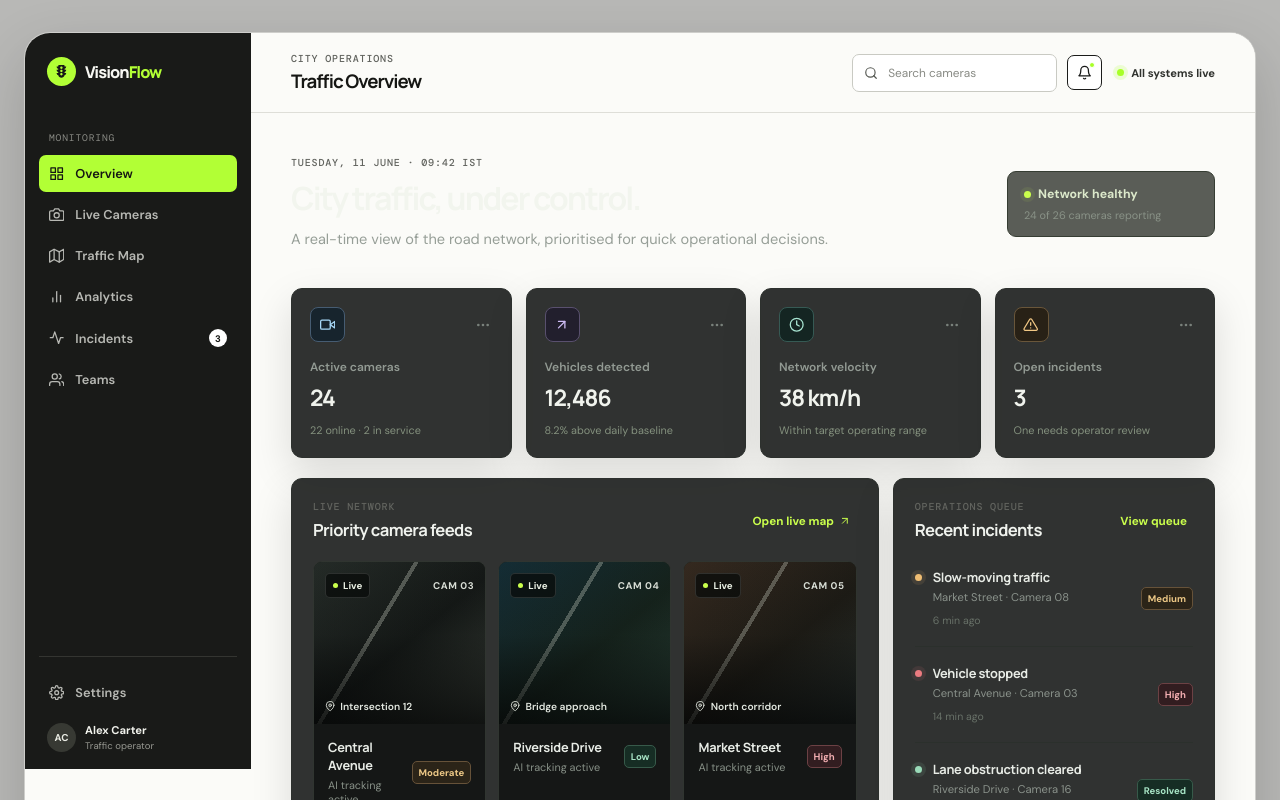
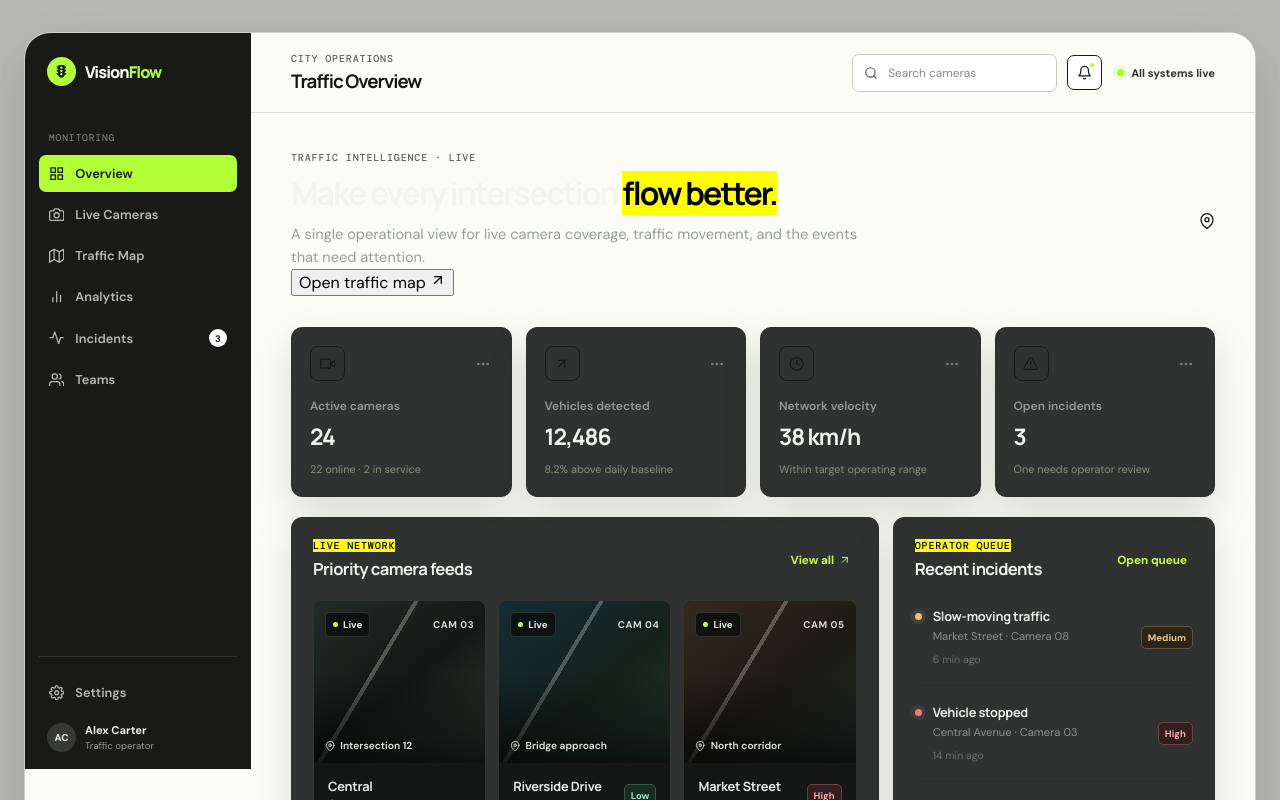
Before and after one commit to Ctrl-De4ault/VisionFlowAI, a React (Vite) app: page / in a window 1280 px wide. Shown: the top 800 px of the page. Built offline with nearby package versions, Linux system fonts and the light colour scheme.

Commit message:
style: adopt editorial premium dashboard direction

```diff
--- a/src/pages/Dashboard.jsx
+++ b/src/pages/Dashboard.jsx
@@ -11,10 +11,10 @@ import Sidebar from '../components/layout/Sidebar'
 import './Dashboard.css'
 
 const metrics = [
-  { label: 'Active cameras', value: '24', detail: '22 online · 2 in service', icon: FiVideo, accent: 'blue' },
-  { label: 'Vehicles detected', value: '12,486', detail: '8.2% above daily baseline', icon: FiArrowUpRight, accent: 'violet' },
-  { label: 'Network velocity', value: '38 km/h', detail: 'Within target operating range', icon: FiClock, accent: 'teal' },
-  { label: 'Open incidents', value: '3', detail: 'One needs operator review', icon: FiAlertTriangle, accent: 'orange' },
+  { label: 'Active cameras', value: '24', detail: '22 online · 2 in service', icon: FiVideo, tone: 'light' },
+  { label: 'Vehicles detected', value: '12,486', detail: '8.2% above daily baseline', icon: FiArrowUpRight, tone: 'dark' },
+  { label: 'Network velocity', value: '38 km/h', detail: 'Within target operating range', icon: FiClock, tone: 'light' },
+  { label: 'Open incidents', value: '3', detail: 'One needs operator review', icon: FiAlertTriangle, tone: 'lime' },
 ]
 
 const cameras = [
@@ -37,31 +37,31 @@ function Dashboard() {
         <Navbar />
         <div className="dashboard-content">
           <section className="dashboard-hero">
-            <div>
-              <p className="eyebrow">Tuesday, 11 June · 09:42 IST</p>
-              <h2>City traffic, under control.</h2>
-              <p className="hero-copy">A real-time view of the road network, prioritised for quick operational decisions.</p>
+            <div className="hero-copy-wrap">
+              <p className="eyebrow">Traffic intelligence · Live</p>
+              <h2>Make every intersection <mark>flow better.</mark></h2>
+              <p className="hero-copy">A single operational view for live camera coverage, traffic movement, and the events that need attention.</p>
+              <button className="primary-button" type="button">Open traffic map <FiArrowUpRight /></button>
             </div>
-            <div className="network-health"><span><i /> Network healthy</span><small>24 of 26 cameras reporting</small></div>
+            <div className="traffic-orbit" aria-hidden="true">
+              <span className="orbit-road road-one" /><span className="orbit-road road-two" /><span className="orbit-road road-three" />
+              <span className="orbit-node node-one" /><span className="orbit-node node-two" /><span className="orbit-node node-three" />
+              <span className="orbit-core"><FiMapPin /></span>
+            </div>
           </section>
 
           <section className="metric-grid" aria-label="Network statistics">
-            {metrics.map(({ label, value, detail, icon: Icon, accent }) => (
-              <article className="metric-card" key={label}>
-                <div className="metric-top"><span className={`metric-icon ${accent}`}><Icon /></span><button aria-label={`Options for ${label}`} type="button"><FiMoreHorizontal /></button></div>
-                <p>{label}</p>
-                <h3>{value}</h3>
-                <small>{detail}</small>
+            {metrics.map(({ label, value, detail, icon: Icon, tone }) => (
+              <article className={`metric-card ${tone}`} key={label}>
+                <div className="metric-top"><span className="metric-icon"><Icon /></span><button aria-label={`Options for ${label}`} type="button"><FiMoreHorizontal /></button></div>
+                <p>{label}</p><h3>{value}</h3><small>{detail}</small>
               </article>
             ))}
           </section>
 
           <section className="content-grid">
             <div className="panel cameras-panel">
-              <div className="panel-heading">
-                <div><p className="eyebrow">Live network</p><h2>Priority camera feeds</h2></div>
-                <button className="text-button" type="button">Open live map <FiArrowUpRight /></button>
-              </div>
+              <div className="panel-heading"><div><p className="eyebrow"><mark>Live network</mark></p><h2>Priority camera feeds</h2></div><button className="text-button" type="button">View all <FiArrowUpRight /></button></div>
               <div className="camera-grid">
                 {cameras.map((camera, index) => (
                   <article className="camera-card" key={camera.name}>
@@ -76,7 +76,7 @@ function Dashboard() {
             </div>
 
             <aside className="panel incidents-panel">
-              <div className="panel-heading"><div><p className="eyebrow">Operations queue</p><h2>Recent incidents</h2></div><button className="text-button" type="button">View queue</button></div>
+              <div className="panel-heading"><div><p className="eyebrow"><mark>Operator queue</mark></p><h2>Recent incidents</h2></div><button className="text-button" type="button">Open queue</button></div>
               <div className="incident-list">
                 {incidents.map((incident) => (
                   <article className="incident" key={incident.title}>
```
